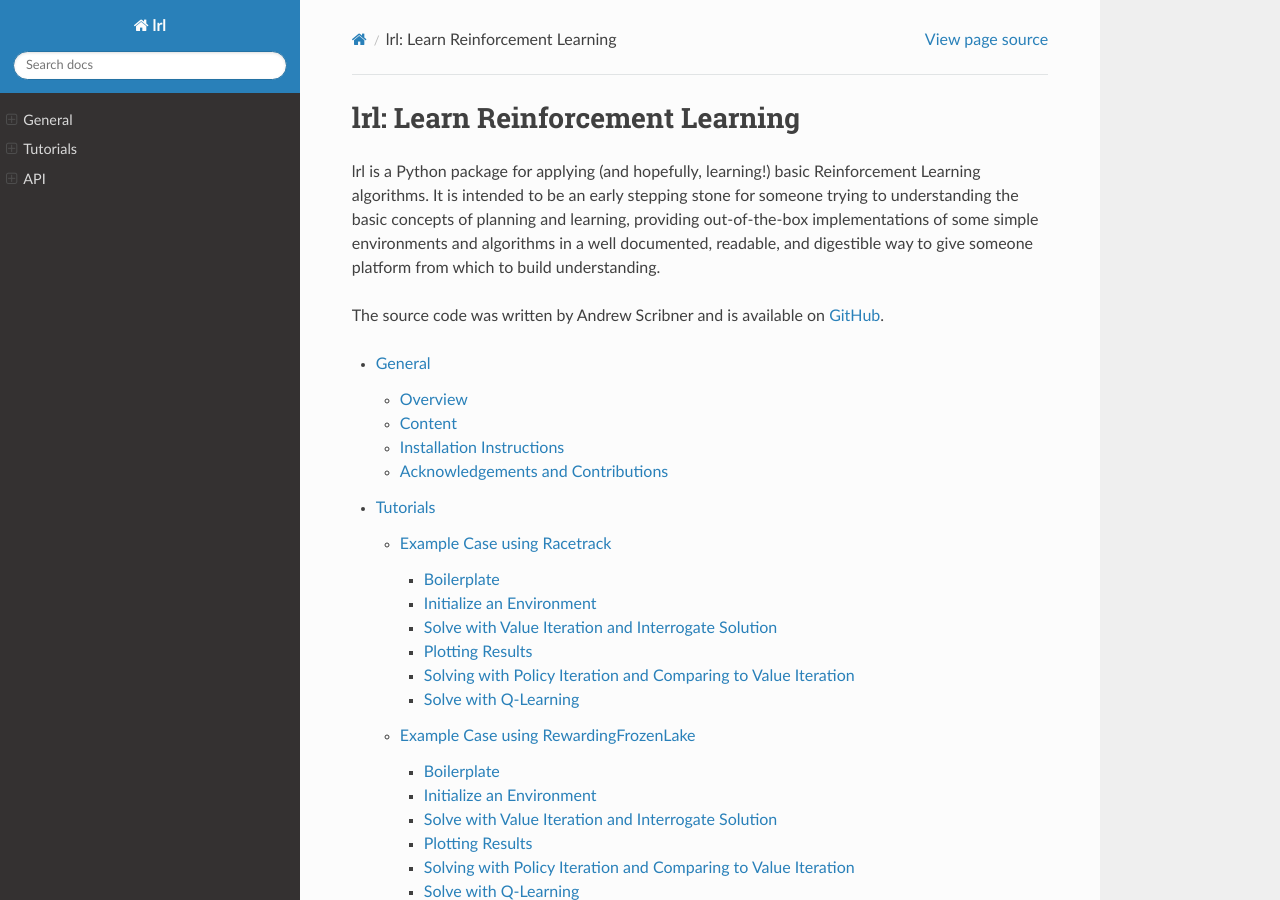
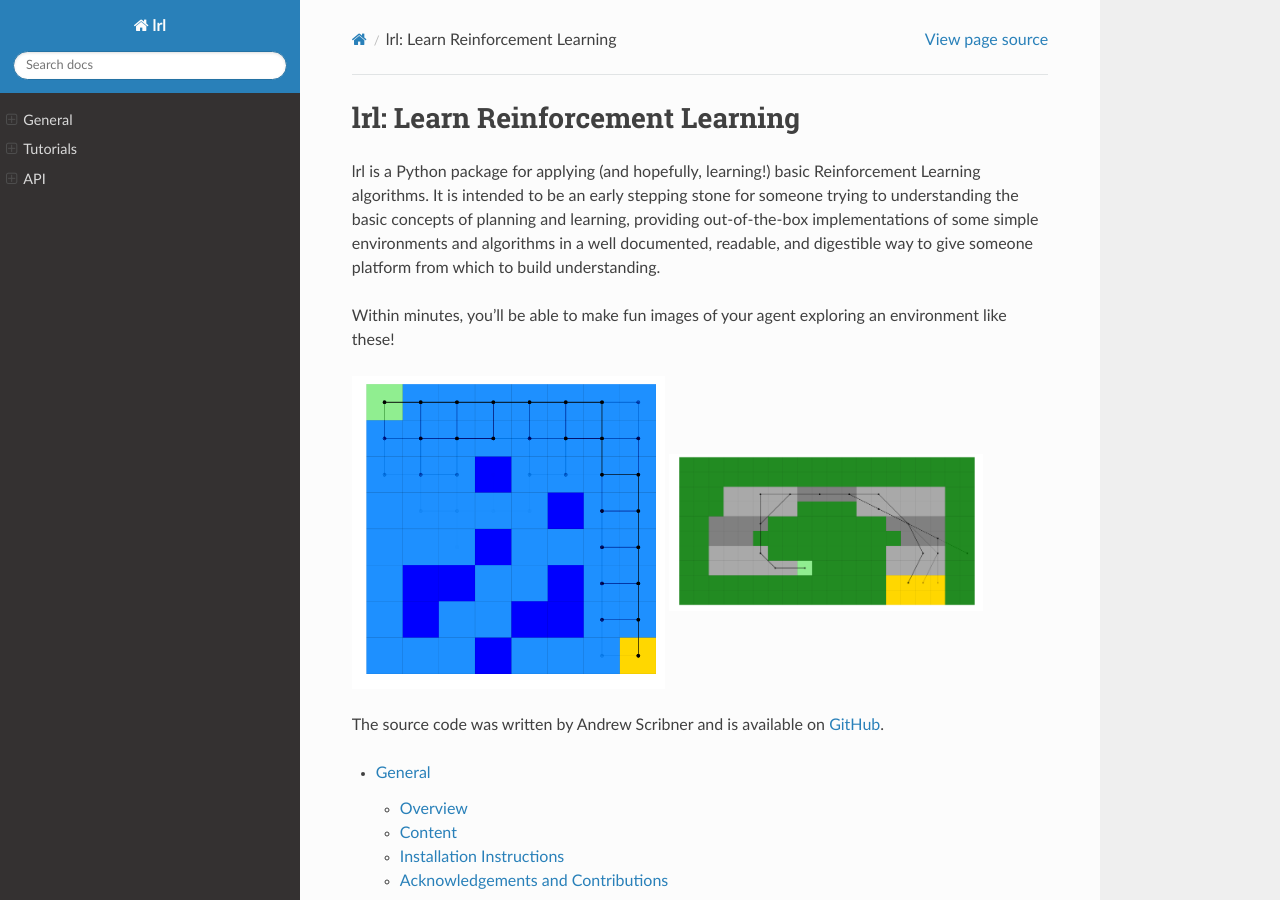
Before and after one commit to ca-scribner/lrl, a Sphinx documentation site: the page built from docs/source/index.rst, in a window 1280 px wide and 900 px high. Built offline with Sphinx 7.4.7 and the Read the Docs theme 2.0.0, drawn with Linux system fonts in a browser that asks for light colours.

Commit message:
Add pics to documentation front page

```diff
--- a/docs/source/index.rst
+++ b/docs/source/index.rst
@@ -2,6 +2,16 @@ lrl: Learn Reinforcement Learning
 =================================
 
 lrl is a Python package for applying (and hopefully, learning!) basic Reinforcement Learning algorithms.  It is intended to be an early stepping stone for someone trying to understanding the basic concepts of planning and learning, providing out-of-the-box implementations of some simple environments and algorithms in a well documented, readable, and digestible way to give someone platform from which to build understanding.
+
+Within minutes, you'll be able to make fun images of your agent exploring an environment like these!
+
+|pic1| |pic2|
+
+.. |pic1| image::  rewardingfrozenlake_solved_example_paths.png
+   :width: 45%
+
+.. |pic2| image::  racetrack_solved_example.png
+   :width: 45%
 
 The source code was written by Andrew Scribner and is available on `GitHub <https://github.com/ca-scribner/lrl>`_.
 
```
